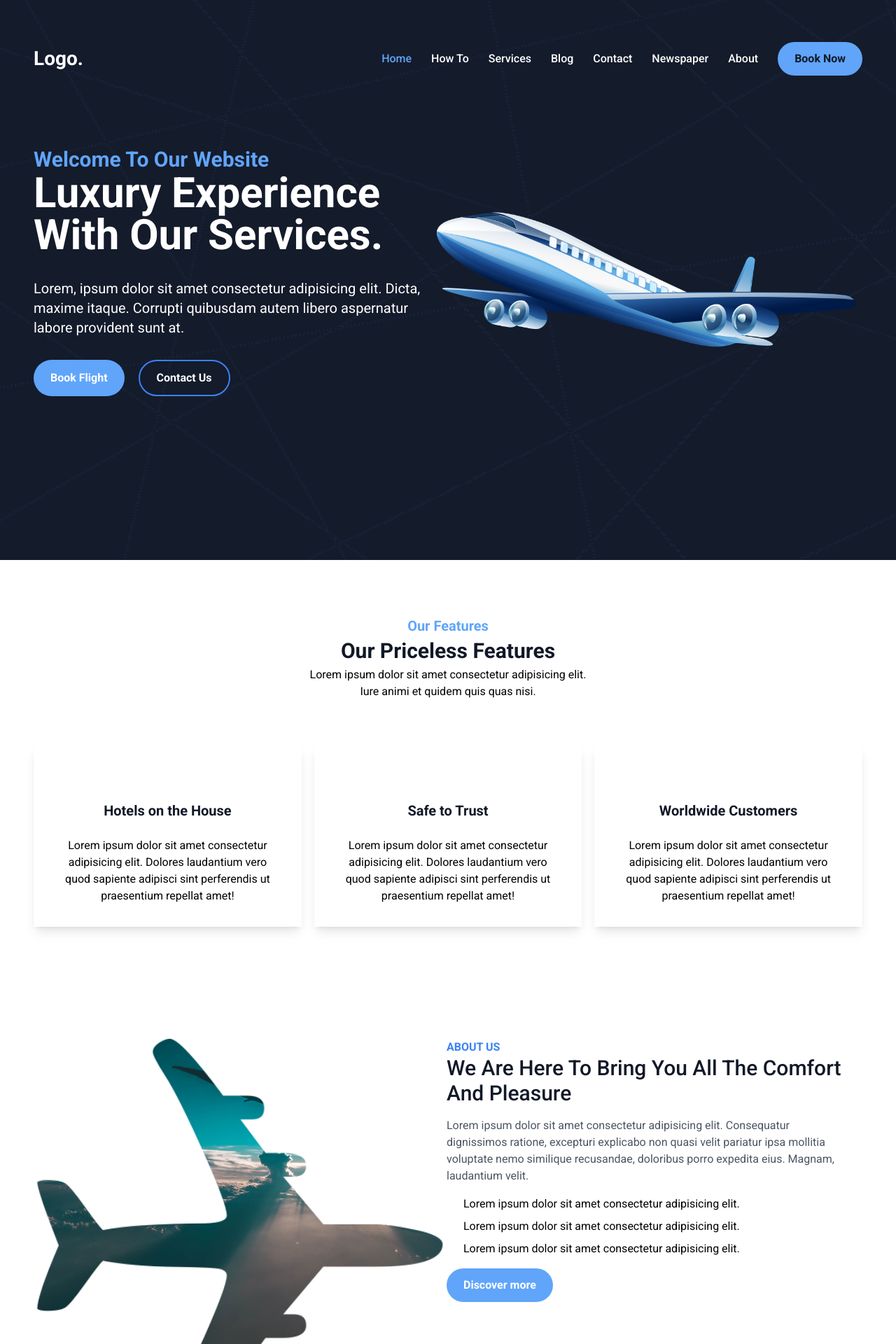
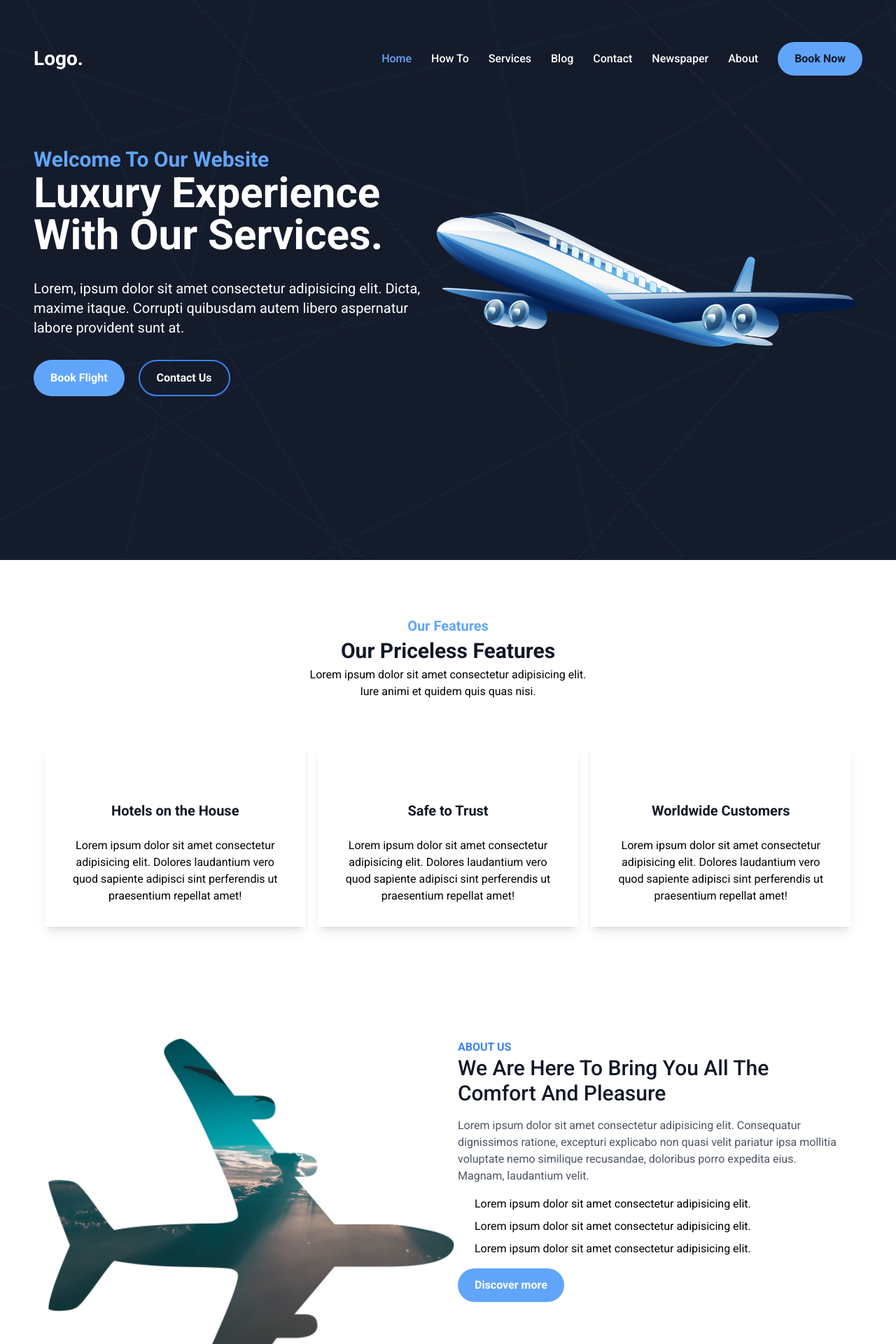
Before and after one commit to TOLU-MICH/Flight-booking-home-page, a React (Vite) app: page / in a window 1280 px wide. Shown: the top 1920 px of the page at 70% size. Built offline with nearby package versions, Linux system fonts and the light colour scheme; some icons are missing.

Commit message:
changed the gap between the features element.

```diff
--- a/src/App.tsx
+++ b/src/App.tsx
@@ -12,7 +12,7 @@ function App() {
     <section>
       <Navbar />
       <Hero />
-      <div className="max-w-screen-xl w-full px-8 md:px-12 m-auto">
+      <div className="max-w-screen-xl w-full px-8 md:px-12 lg:px-16 m-auto">
         <Features />
         <AboutUs />
         <Plans />
--- a/src/component/Features.tsx
+++ b/src/component/Features.tsx
@@ -43,7 +43,7 @@ const Features = () => {
     <section className="py-20">
       <SubHeader data={data} />
 
-      <div className="w-full flex flex-wrap justify-between gap-4">
+      <div className="w-full flex flex-wrap justify-between gap-y-4 xl:gap-4">
         {featuresList.map((item, index) => (
           <FeatureCard data={item} key={index} />
         ))}
```
